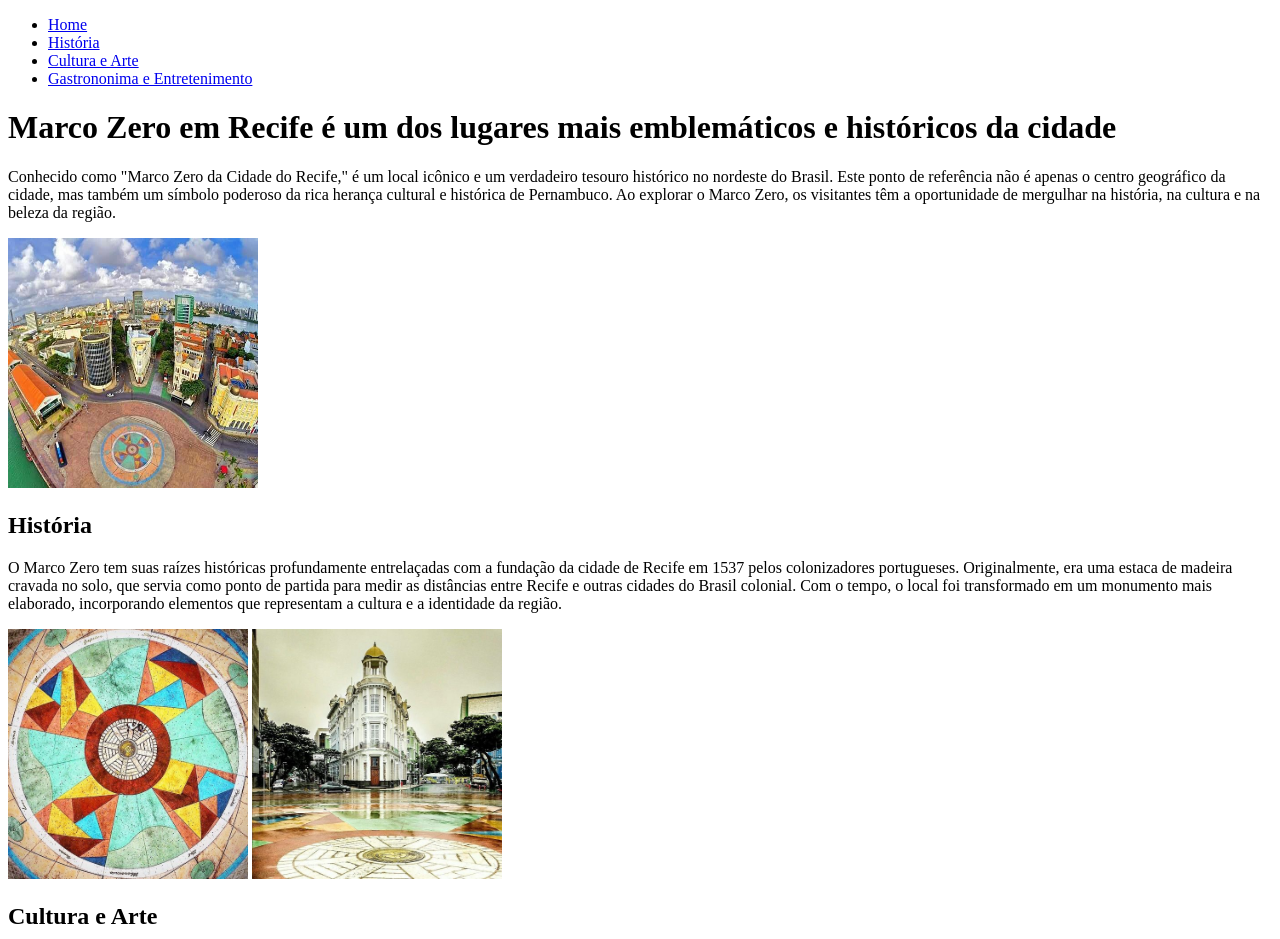
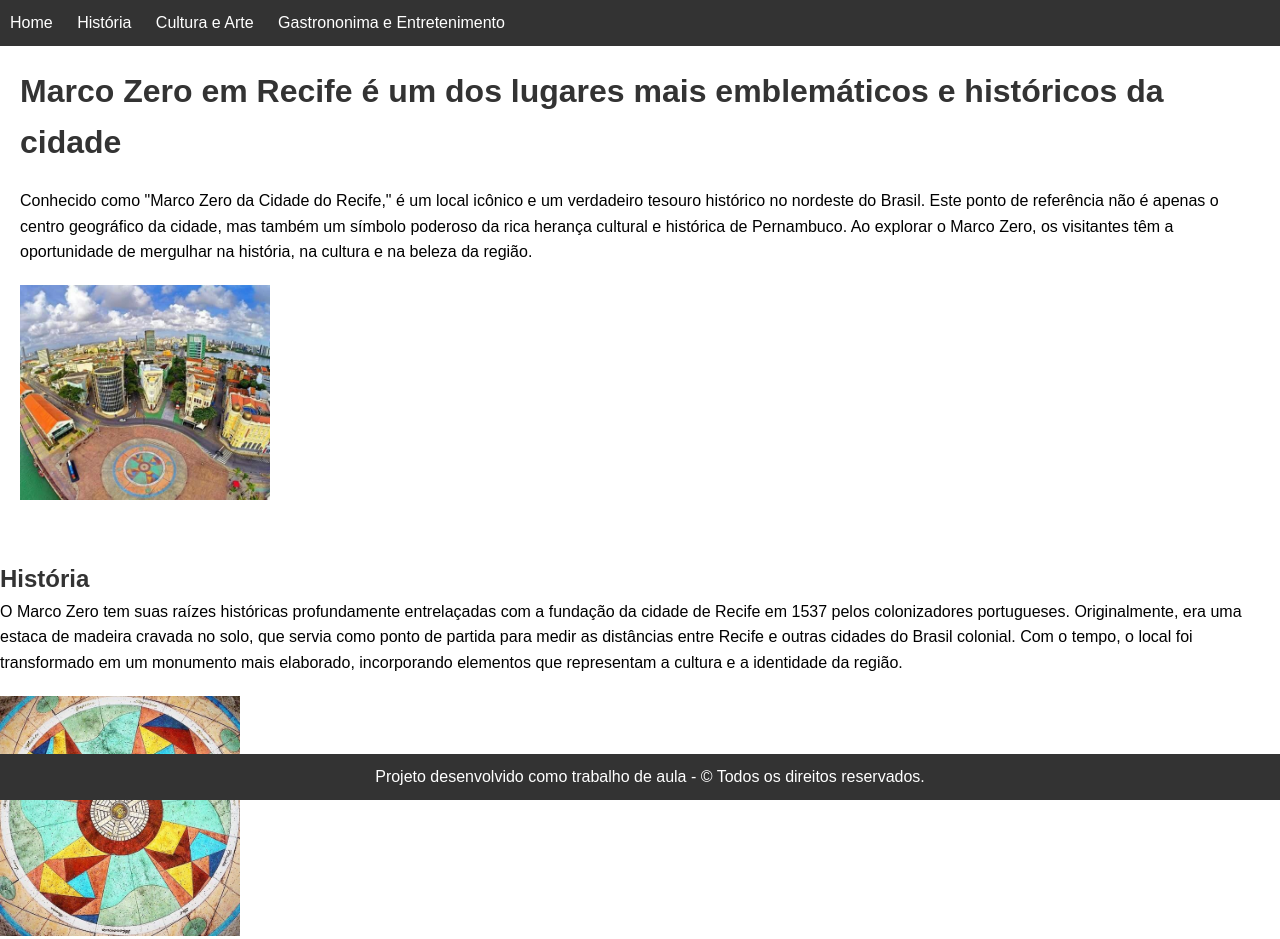
Before and after one commit to Pandora-virus/pagina-turismo, a plain HTML site: page index.html in a window 1280 px wide. Shown: the top 939 px of the page. Drawn offline with Linux system fonts and the light colour scheme.

Commit message:
subindo css da página

```diff
--- a/index.html
+++ b/index.html
@@ -6,6 +6,7 @@
     <meta name="viewport" content="width=device-width, initial-scale=1.0">
     <link rel="preconnect" href="https://fonts.googleapis.com">
     <link rel="preconnect" href="https://fonts.gstatic.com" crossorigin>
+    <link rel="stylesheet" href="style.css">
     <title>O Coração Cultural e Histórico de Pernambuco</title>
 </head>
 <body>
--- /dev/null
+++ b/style.css
@@ -0,0 +1,69 @@
+/* Reset de Estilos Padrão do Navegador */
+body, h1, h2, p, ul, li {
+    margin: 0;
+    padding: 0;
+}
+
+/* Configurações Gerais */
+body {
+    font-family: 'Arial', sans-serif;
+    line-height: 1.6;
+}
+
+/* Estilos do Cabeçalho */
+header {
+    background-color: #333;
+    color: #fff;
+    padding: 10px;
+}
+
+nav ul {
+    list-style: none;
+}
+
+nav ul li {
+    display: inline;
+    margin-right: 20px;
+}
+
+nav a {
+    text-decoration: none;
+    color: #fff;
+}
+
+/* Estilos da Seção Principal */
+main {
+    padding: 20px;
+}
+
+h1 {
+    color: #333;
+}
+
+#home {
+    margin-top: 20px;
+}
+
+img {
+    max-width: 100%;
+    height: auto;
+    display: block;
+    margin: 20px 0;
+}
+
+/* Estilos das Seções História, Cultura, e Gastronomia */
+h2 {
+    color: #333;
+    margin-top: 20px;
+}
+
+/* Estilos do Rodapé */
+footer {
+    background-color: #333;
+    color: #fff;
+    text-align: center;
+    padding: 10px;
+    position: fixed;
+    bottom: 0;
+    width: 100%;
+}
```
